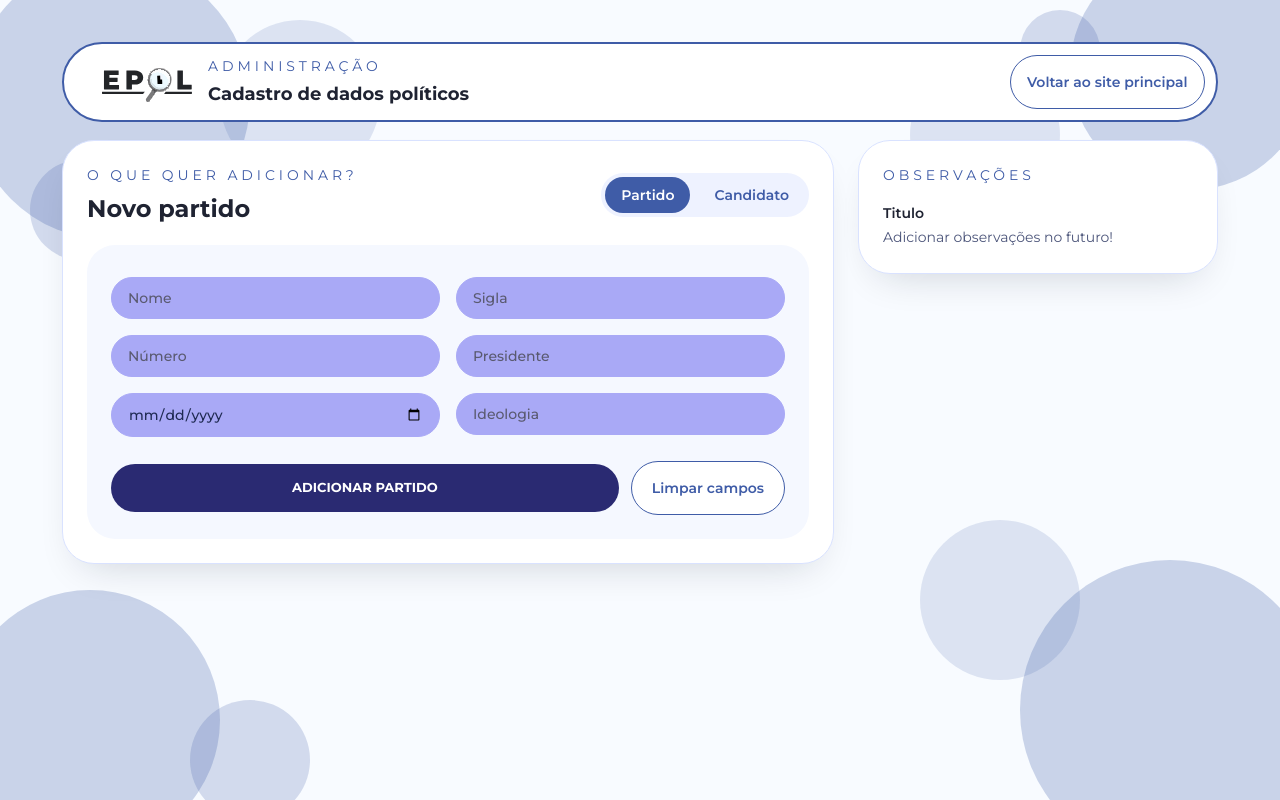
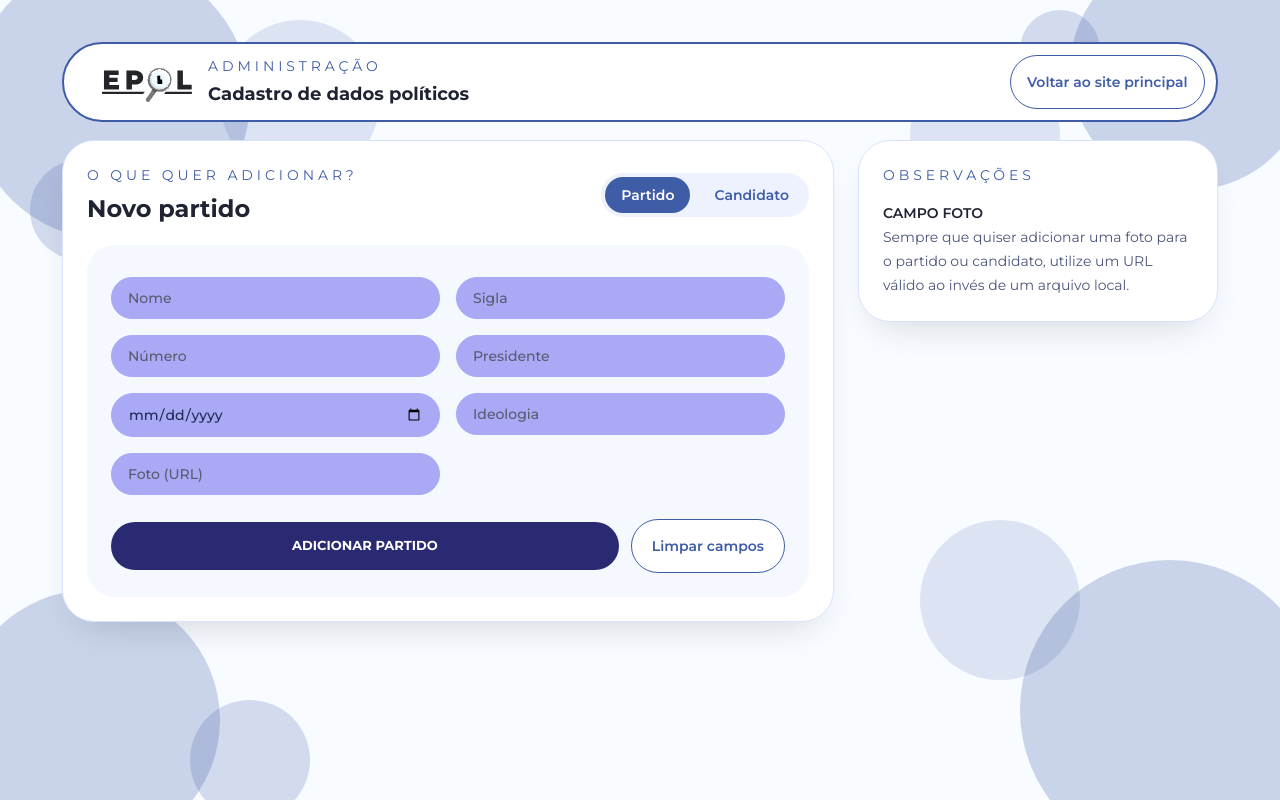
Before and after one commit to tcc-epol-ejs/epol-web, a React (Vite) app: page /admin in a window 1280 px wide. Built offline with nearby package versions, Linux system fonts and the light colour scheme.

Commit message:
feat: novo campo textbox para foto do partido/candidato em url

```diff
--- a/src/pages/admin/index.tsx
+++ b/src/pages/admin/index.tsx
@@ -72,6 +72,7 @@ export default function Admin() {
     estado: '',
     idade: '',
     descricao: '',
+    foto: '',
   };
 
   const [formData, setFormData] = useState(initialFormState);
@@ -107,7 +108,6 @@ export default function Admin() {
         'numero',
         'presidente',
         'fundacao',
-        'ideologia',
       ];
       const algumVazio = camposObrigatorios.some(
         (campo) => !formData[campo as keyof typeof formData].trim(),
@@ -140,7 +140,6 @@ export default function Admin() {
         'estado',
         'idade',
         'numero',
-        'descricao',
       ];
       const algumVazio = camposObrigatorios.some(
         (campo) => !formData[campo as keyof typeof formData].trim(),
@@ -297,6 +296,13 @@ export default function Admin() {
                               updateField('ideologia', e.target.value)
                             }
                           />
+                          <Textbox
+                            placeholder="Foto (URL)"
+                            value={formData.foto}
+                            onChange={(e) =>
+                              updateField('foto', e.target.value)
+                            }
+                          />
                         </>
                       ) : (
                         <>
@@ -360,6 +366,13 @@ export default function Admin() {
                             }
                             className="sm:col-span-2"
                           />
+                          <Textbox
+                            placeholder="Foto (URL)"
+                            value={formData.foto}
+                            onChange={(e) =>
+                              updateField('foto', e.target.value)
+                            }
+                          />
                         </>
                       )}
                     </div>
@@ -405,8 +418,12 @@ export default function Admin() {
                   </p>
                   <div className="mt-4 space-y-4 text-sm leading-6 text-[#4c557a]">
                     <div>
-                      <p className="font-semibold text-[#1f2332]">Titulo</p>
-                      <p>Adicionar observações no futuro!</p>
+                      <p className="font-semibold text-[#1f2332]">CAMPO FOTO</p>
+                      <p>
+                        Sempre que quiser adicionar uma foto para o partido ou
+                        candidato, utilize um URL válido ao invés de um arquivo
+                        local.
+                      </p>
                     </div>
                   </div>
                 </div>
```
